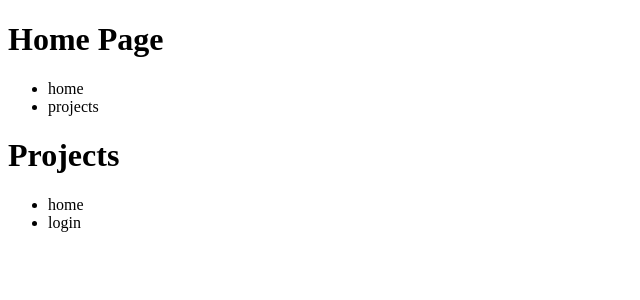
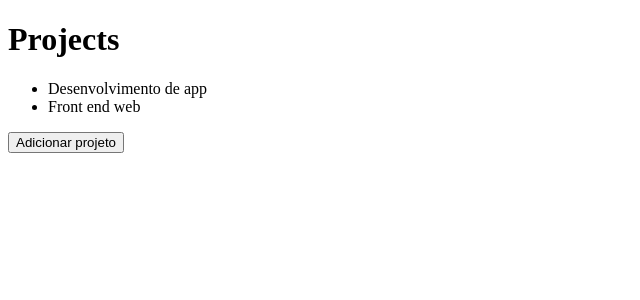
Before and after one commit to danielsahara/gostack, a React app in the folder frontend/: page / in a window 1280 px wide. Shown: the top 300 px of the page, without its empty margins (0-640 px from the left). Built offline with nearby package versions, Linux system fonts and the light colour scheme.

Commit message:
estado e imutabilidade

```diff
--- a/frontend/src/App.js
+++ b/frontend/src/App.js
@@ -1,22 +1,31 @@
-import React from 'react';
+import React, {useState} from 'react';
 
 import Header from './components/Header';
 
 function App(){
+    const [projects, setProjects] = useState(['Desenvolvimento de app', 'Front end web']);
+
+    //usestate retorna um array com 2 posiçoes
+    //1 variavel com o seu valor inicial
+    //2 funçao para atualizar esse valor
+
+    function handleAddProject(){
+        //projects.push(`Novo Projeto ${Date.now()}`);
+
+        setProjects([...projects, `Novo Projeto ${Date.now()}`]);
+
+        console.log(projects);
+    }
+
     return (
         <>
-        <Header title="Home Page">
+            <Header title="Projects" />
+
             <ul>
-                <li>home</li>
-                <li>projects</li>
+                {projects.map(project => <li key={project}>{project}</li>)}
             </ul>
-        </Header>
-        <Header title="Projects">
-        <ul>
-                <li>home</li>
-                <li>login</li>
-            </ul>
-        </Header>
+
+            <button type="button" onClick={handleAddProject}>Adicionar projeto</button>
         </>
     );
 }
--- a/frontend/src/components/Header.js
+++ b/frontend/src/components/Header.js
@@ -1,10 +1,9 @@
 import React from 'react';
 
-export default function Header({title, children}){
+export default function Header({title}){
     return (
         <header>
             <h1>{title}</h1>
-            {children}
         </header>
     );
 }
```
